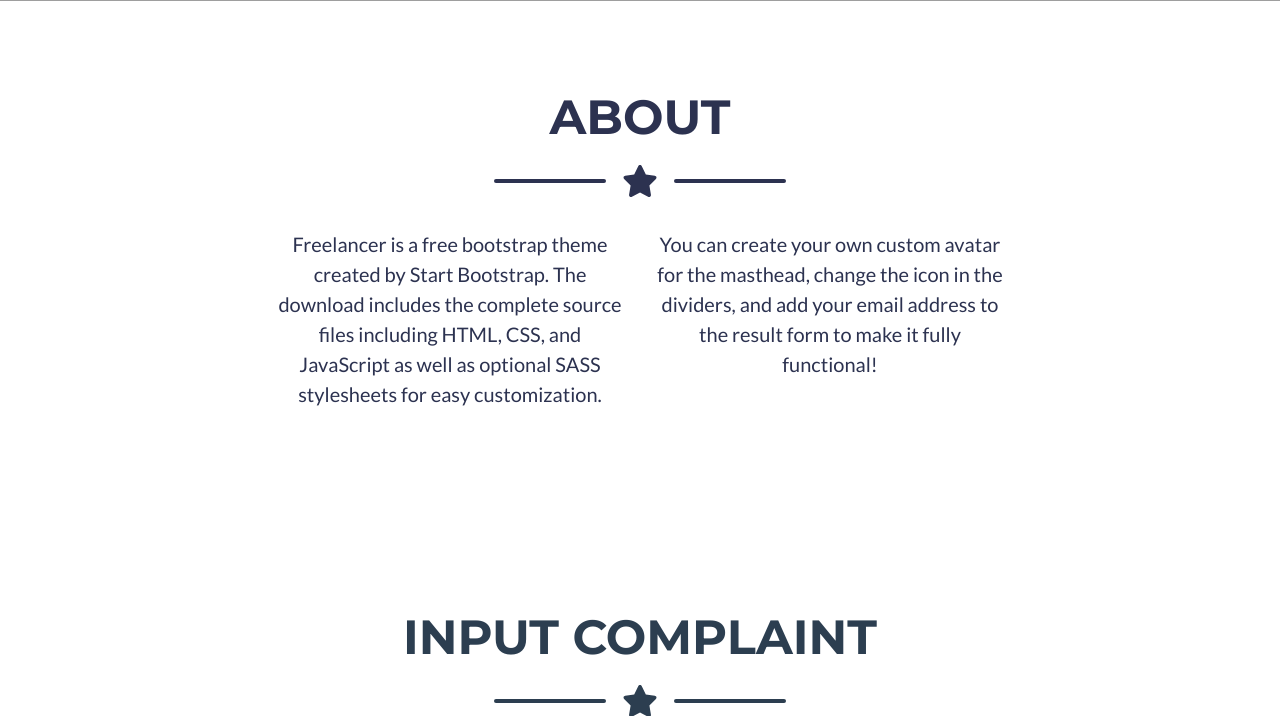
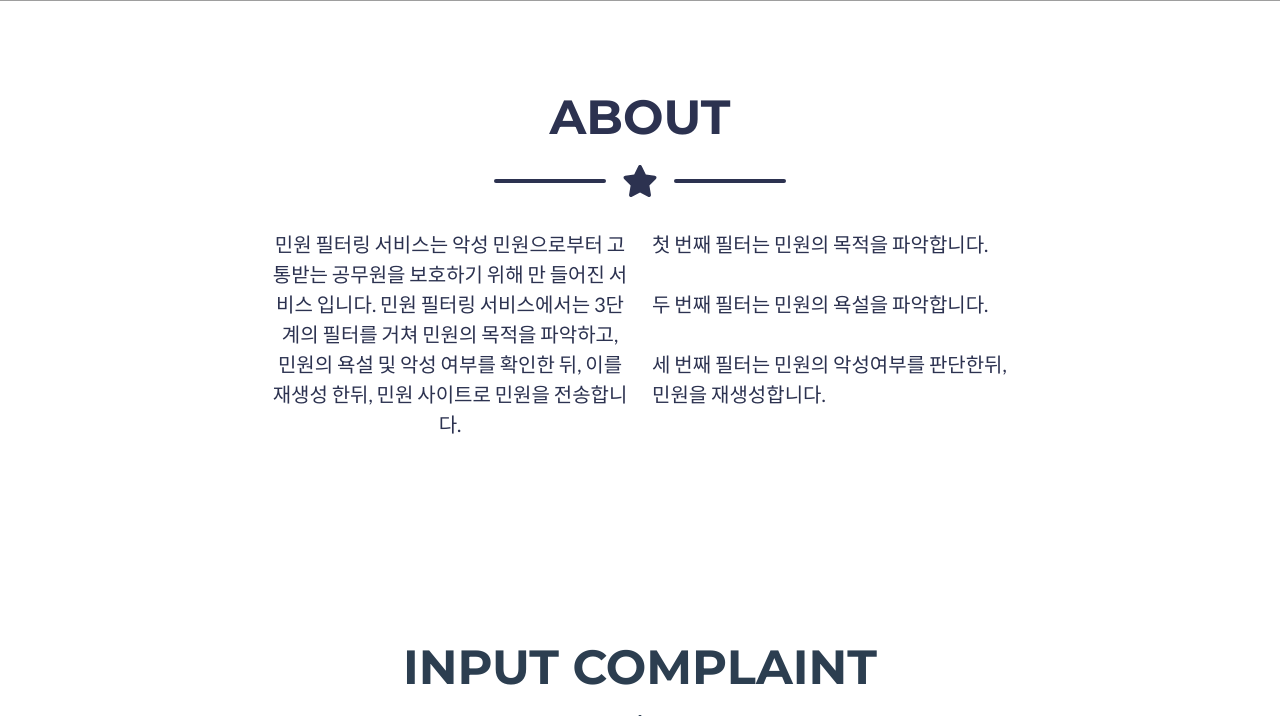
Before and after one commit to Apophis23/dataproject, a Flask app: page / in a window 1280 px wide. Shown: the part 707-1423 px from the top of the page. Run offline with Flask 3, Linux system fonts and the light colour scheme; some libraries are stand-ins or nearby versions; grey boxes are pictures that could not be loaded.

Commit message:
한글 변경

```diff
--- a/templates/index.html
+++ b/templates/index.html
@@ -81,11 +81,13 @@
         </div>
         <!-- About Section Content-->
         <div class="row">
-            <div class="col-lg-4 ms-auto"><p class="lead">Freelancer is a free bootstrap theme created by Start
-                Bootstrap. The download includes the complete source files including HTML, CSS, and JavaScript as well
-                as optional SASS stylesheets for easy customization.</p></div>
-            <div class="col-lg-4 me-auto"><p class="lead">You can create your own custom avatar for the masthead, change
-                the icon in the dividers, and add your email address to the result form to make it fully functional!</p>
+            <div class="col-lg-4 ms-auto"><p class="lead">민원 필터링 서비스는 악성 민원으로부터 고통받는 공무원을 보호하기 위해 만
+                들어진 서비스 입니다. 민원 필터링 서비스에서는 3단계의 필터를 거쳐 민원의 목적을 파악하고, 민원의 욕설 및 악성 여부를 확인한
+                뒤, 이를 재생성 한뒤, 민원 사이트로 민원을 전송합니다.</p></div>
+            <div class="col-lg-4 me-auto" style="text-align: left"><p class="lead">
+                첫 번째 필터는 민원의 목적을 파악합니다. <br><br>
+                두 번째 필터는 민원의 욕설을 파악합니다. <br><br>
+                세 번째 필터는 민원의 악성여부를 판단한뒤, 민원을 재생성합니다.</p>
             </div>
         </div>
     </div>
@@ -216,7 +218,7 @@
                 <h4 class="text-uppercase mb-4">Using</h4>
                 <p class="lead mb-0">
                     Using MIT license, Bootstrap, <br>
-                    HTML, CSS, JavaScript
+                    HTML, CSS, JavaScript, Jquery
                 </p>
             </div>
         </div>
```
